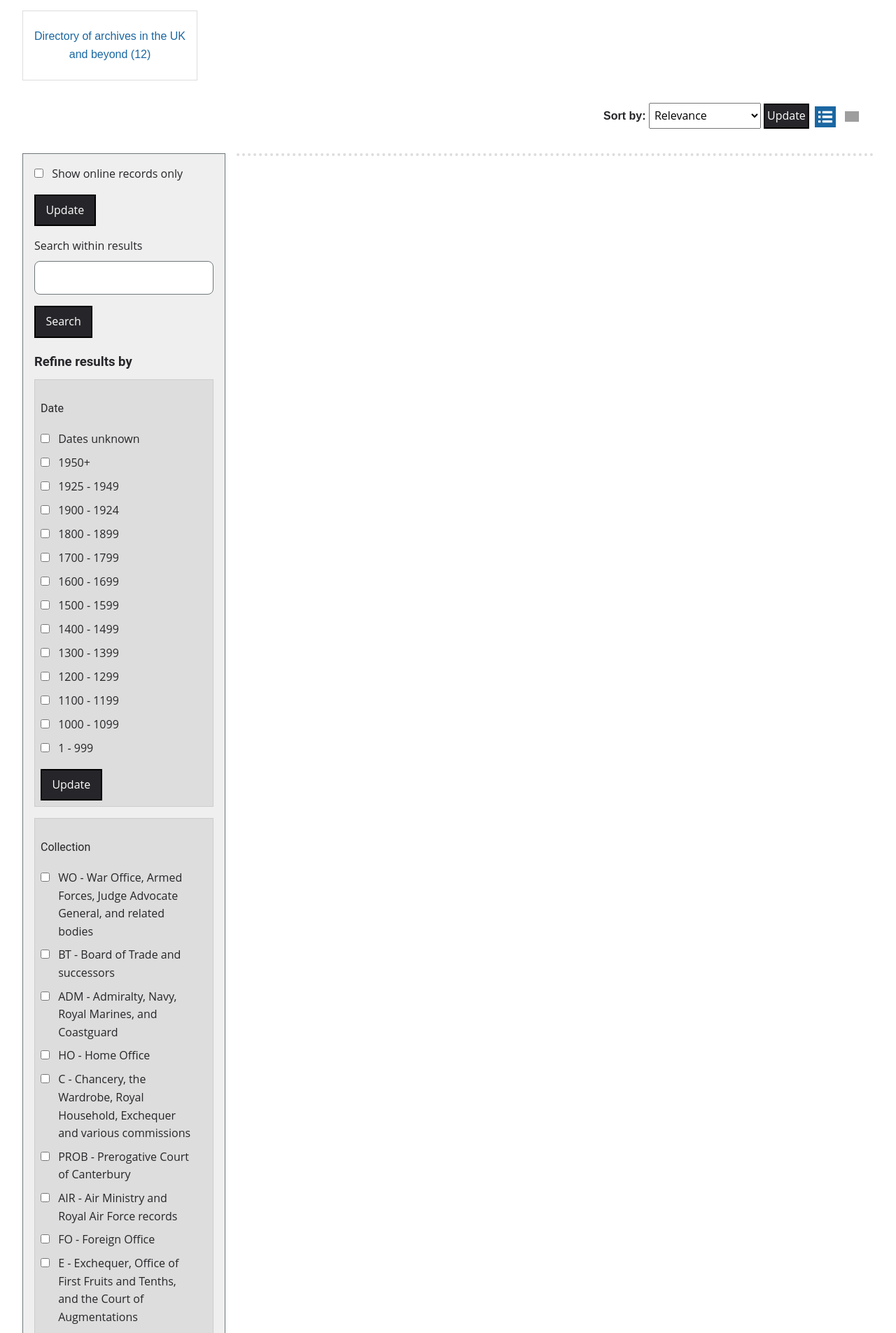
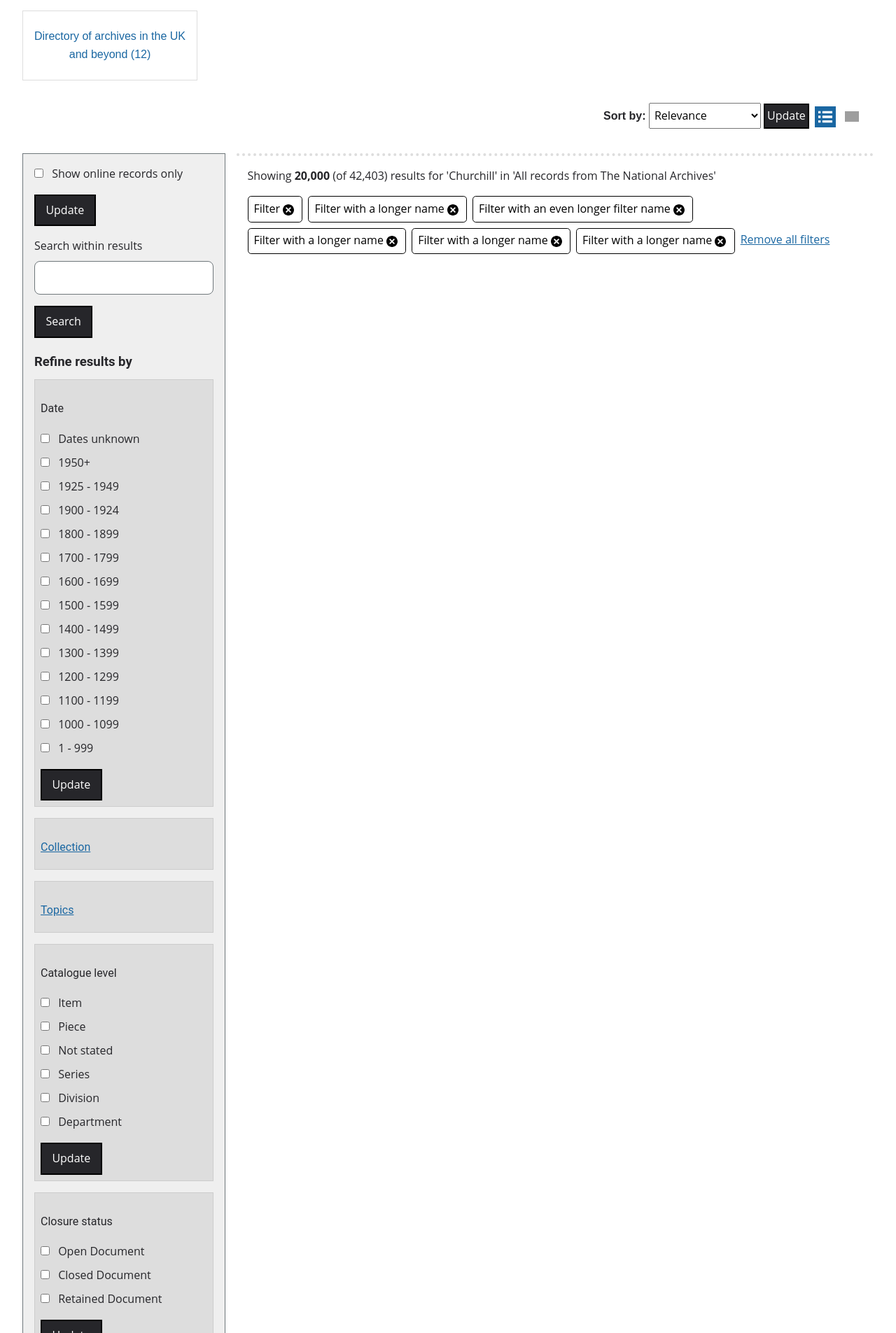
Before and after one commit to nationalarchives/ds-etna-search-plan, a Flask app: page /search in a window 1280 px wide. Shown: the part 495-2400 px from the top of the page at 70% size. Run offline with Flask 2, Linux system fonts and the light colour scheme; some web fonts are replaced; grey boxes are pictures that could not be loaded.

Commit message:
Add search count/selected filters. Move collection filters to separate page.

```diff
--- a/Prototype/forms/catalogue_search.py
+++ b/Prototype/forms/catalogue_search.py
@@ -83,37 +83,6 @@
     })
 
     date_1to999 = BooleanField('1 - 999', render_kw = {
-        'class': 'search-filters__checkbox'
-    })
-
-    collection_WO = BooleanField('WO - War Office, Armed Forces, Judge Advocate General, and related bodies', render_kw = {
-        'class': 'search-filters__checkbox'
-    })
-    collection_BT = BooleanField('BT - Board of Trade and successors', render_kw = {
-        'class': 'search-filters__checkbox'
-    })
-    collection_ADM = BooleanField('ADM - Admiralty, Navy, Royal Marines, and Coastguard', render_kw = {
-        'class': 'search-filters__checkbox'
-    })
-    collection_HO = BooleanField('HO - Home Office', render_kw = {
-        'class': 'search-filters__checkbox'
-    })
-    collection_C = BooleanField('C - Chancery, the Wardrobe, Royal Household, Exchequer and various commissions', render_kw = {
-        'class': 'search-filters__checkbox'
-    })
-    collection_PROB = BooleanField('PROB - Prerogative Court of Canterbury', render_kw = {
-        'class': 'search-filters__checkbox'
-    })
-    collection_AIR = BooleanField('AIR - Air Ministry and Royal Air Force records', render_kw = {
-        'class': 'search-filters__checkbox'
-    })
-    collection_FO = BooleanField('FO - Foreign Office', render_kw = {
-        'class': 'search-filters__checkbox'
-    })
-    collection_E = BooleanField('E - Exchequer, Office of First Fruits and Tenths, and the Court of Augmentations', render_kw = {
-        'class': 'search-filters__checkbox'
-    })
-    collection_IR = BooleanField('IR - Boards of Stamps, Taxes, Excise, Stamps and Taxes, and Inland Revenue', render_kw = {
         'class': 'search-filters__checkbox'
     })
 
@@ -210,18 +179,6 @@
             'date_1100to1199',
             'date_1000to1099',
             'date_1to999']
-        collections = [
-            'collection_WO',
-            'collection_BT',
-            'collection_ADM',
-            'collection_HO',
-            'collection_C',
-            'collection_PROB',
-            'collection_AIR',
-            'collection_FO',
-            'collection_E',
-            'collection_IR',
-        ]
         levels = [
             'level_item',
             'level_piece',
--- a/Prototype/sass/includes/_search-filters.scss
+++ b/Prototype/sass/includes/_search-filters.scss
@@ -41,6 +41,14 @@
             font-size: 1rem;
             font-weight: normal;
         }
+
+        &-link {
+            color: $color__blue_4;
+
+            &:visited, &:hover {
+                color: $color__blue_4;
+            }
+        }
     }
 
     &__checkbox {
--- /dev/null
+++ b/Prototype/sass/includes/_search-results.scss
@@ -0,0 +1,54 @@
+.search-results {
+    &__metadata {
+        &-count {
+            margin-bottom: 0.5rem;
+            &-highlight {
+                font-weight: bold;
+            }
+        }
+    }
+
+    &__selected-filters {
+        display: flex;
+        padding-left: 0;
+        flex-wrap: wrap;
+        &-item {
+            list-style: none;
+            display: inline-block;
+            color: #000;
+            padding-left: 0.5rem;
+            padding-right: 0.7rem;
+            padding-top: 0.3rem;
+            padding-bottom: 0.3rem;
+            border: 1px solid black;
+            border-radius: 0.3rem;
+            margin-right: 0.5rem;
+            margin-top: 0.5rem;
+
+            &-link {
+                display: inline-block;
+                width: 1rem;
+                height: 1rem;
+                background-image: url('/static/icons/close.svg');
+                background-repeat: no-repeat;
+                background-size: 1rem;
+                background-position: center;
+                vertical-align: middle;
+            }
+
+            &-remove-all {
+                @extend .search-results__selected-filters-item;
+                border: 0;
+                list-style: none;
+                padding-left: 0;
+                padding-right: 0;
+                &-link {
+                    color: $color__blue_4;
+                    &:visited {
+                        color: $color__blue_4;
+                    }
+                }
+            }
+        }
+    }
+}
--- a/Prototype/sass/search.scss
+++ b/Prototype/sass/search.scss
@@ -7,3 +7,4 @@
 @import 'includes/search-sort-view';
 @import 'includes/search-grid';
 @import 'includes/search-filters';
+@import 'includes/search-results';
--- a/Prototype/static/css/search.css
+++ b/Prototype/static/css/search.css
@@ -3824,6 +3824,10 @@
   .search-filters__accordion-section-heading {
     font-size: 1rem;
     font-weight: normal; }
+  .search-filters__accordion-section-link {
+    color: #1A67A2; }
+    .search-filters__accordion-section-link:visited, .search-filters__accordion-section-link:hover {
+      color: #1A67A2; }
 .search-filters__checkbox {
   margin-bottom: 1rem;
   margin-right: 0.5rem; }
@@ -3832,4 +3836,43 @@
   .search-filters__opening-date-section {
     margin-bottom: 1rem; }
 
+.search-results__metadata-count {
+  margin-bottom: 0.5rem; }
+  .search-results__metadata-count-highlight {
+    font-weight: bold; }
+.search-results__selected-filters {
+  display: flex;
+  padding-left: 0;
+  flex-wrap: wrap; }
+  .search-results__selected-filters-item, .search-results__selected-filters-item-remove-all {
+    list-style: none;
+    display: inline-block;
+    color: #000;
+    padding-left: 0.5rem;
+    padding-right: 0.7rem;
+    padding-top: 0.3rem;
+    padding-bottom: 0.3rem;
+    border: 1px solid black;
+    border-radius: 0.3rem;
+    margin-right: 0.5rem;
+    margin-top: 0.5rem; }
+    .search-results__selected-filters-item-link {
+      display: inline-block;
+      width: 1rem;
+      height: 1rem;
+      background-image: url("/static/icons/close.svg");
+      background-repeat: no-repeat;
+      background-size: 1rem;
+      background-position: center;
+      vertical-align: middle; }
+    .search-results__selected-filters-item-remove-all {
+      border: 0;
+      list-style: none;
+      padding-left: 0;
+      padding-right: 0; }
+      .search-results__selected-filters-item-remove-all-link {
+        color: #1A67A2; }
+        .search-results__selected-filters-item-remove-all-link:visited {
+          color: #1A67A2; }
+
 /*# sourceMappingURL=search.css.map */
--- a/Prototype/templates/includes/search_filters.html
+++ b/Prototype/templates/includes/search_filters.html
@@ -32,20 +32,10 @@
 
         </div>
         <div class="search-filters__accordion-section">
-            <fieldset>
-                <legend>
-                    <h5 class="search-filters__accordion-section-heading">Collection</h5></legend>
-                {% for collection_field_key in form.meta.collections %}
-                <div>
-                    {{form[collection_field_key]}}
-                    {{form[collection_field_key].label(class='search-filters__label')}}
-                </div>
-                {% endfor %}
-            <input type="submit" value="Update" class="search-filters__submit">
-            </fieldset>
+            <h5 class="search-filters__accordion-section-heading"><a href="#" class="search-filters__accordion-section-link">Collection</a></h5>
         </div>
         <div class="search-filters__accordion-section">
-            <h5 class="search-filters__accordion-section-heading"><a href="#">Topics</a></h5>
+            <h5 class="search-filters__accordion-section-heading"><a href="#" class="search-filters__accordion-section-link">Topics</a></h5>
         </div>
         <div class="search-filters__accordion-section">
             <fieldset>
--- a/Prototype/templates/includes/search_results.html
+++ b/Prototype/templates/includes/search_results.html
@@ -1,3 +1,38 @@
 <div class="search-results">
     <h3 class="sr-only">Results</h3>
+    <div class="search-results__metadata">
+        <p class="search-results__metadata-count">
+        Showing <span class="search-results__metadata-count-highlight">20,000</span> (of 42,403) results for 'Churchill' in 'All records from The National Archives'
+        </p>
+        <h4 class="sr-only">Selected filters</h4>
+        <ul class="search-results__selected-filters">
+            <li class="search-results__selected-filters-item">
+                Filter
+                <a href="#" class="search-results__selected-filters-item-link"><span class="sr-only">Remove [filter] from search</span></a>
+            </li>
+            <li class="search-results__selected-filters-item">
+                Filter with a longer name
+                <a href="#" class="search-results__selected-filters-item-link"><span class="sr-only">Remove [filter] from search</span></a>
+            </li>
+            <li class="search-results__selected-filters-item">
+                Filter with an even longer filter name
+                <a href="#" class="search-results__selected-filters-item-link"><span class="sr-only">Remove [filter] from search</span></a>
+            </li>
+            <li class="search-results__selected-filters-item">
+                Filter with a longer name
+                <a href="#" class="search-results__selected-filters-item-link"><span class="sr-only">Remove [filter] from search</span></a>
+            </li>
+            <li class="search-results__selected-filters-item">
+                Filter with a longer name
+                <a href="#" class="search-results__selected-filters-item-link"><span class="sr-only">Remove [filter] from search</span></a>
+            </li>
+            <li class="search-results__selected-filters-item">
+                Filter with a longer name
+                <a href="#" class="search-results__selected-filters-item-link"><span class="sr-only">Remove [filter] from search</span></a>
+            </li>
+            <li class="search-results__selected-filters-item-remove-all">
+                <a href="#" class="search-results__selected-filters-item-remove-all-link">Remove all filters</a>
+            </li>
+        </ul>
+    </div>
 </div>
```
Also changed, not shown: Prototype/static/icons/close.svg (added), Prototype/templates/includes/search_results_list-card.html (added), 1 other file.
